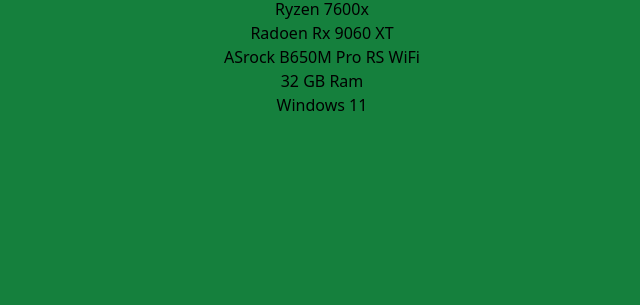
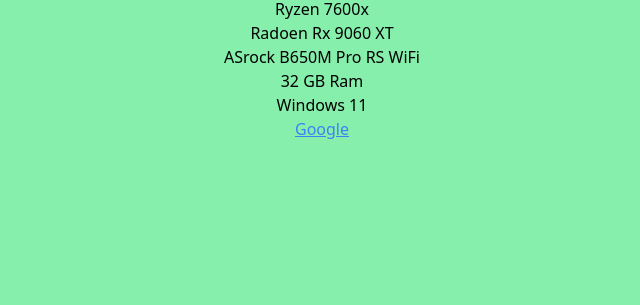
Before and after one commit to hunterdude1021/my-portfolio, a plain HTML site: page index.html in a window 1280 px wide. Shown: the part 495-800 px from the top of the page, without its empty margins (318-958 px from the left). Drawn offline with nearby package versions, Linux system fonts and the light colour scheme.

Commit message:
Changed background to lighter green and added google link for some random reason

```diff
--- a/index.html
+++ b/index.html
@@ -4,7 +4,7 @@
 		<title>Hunter's Portfolio</title>
         <script src="https://cdn.tailwindcss.com"></script>
 	</head>
-	<body class="text-center bg-green-700 p-10">
+	<body class="text-center bg-green-300 p-10">
         <h1 class="text-7xl text-blue-600 font-bold" >Hunter</h1>
         <h1 class="text-3xl">Hello I am Hunter</h1>
 		<p>I am making this website cuase I got bored and it looked fun.</p>
@@ -18,5 +18,6 @@
         <p>ASrock B650M Pro RS WiFi</p>
         <p>32 GB Ram</p>
         <p>Windows 11</p>
+        <a href="https:google.com" class="text-blue-500 underline hover:text-blue-600">Google</a>
 	</body>
 </html>
```
